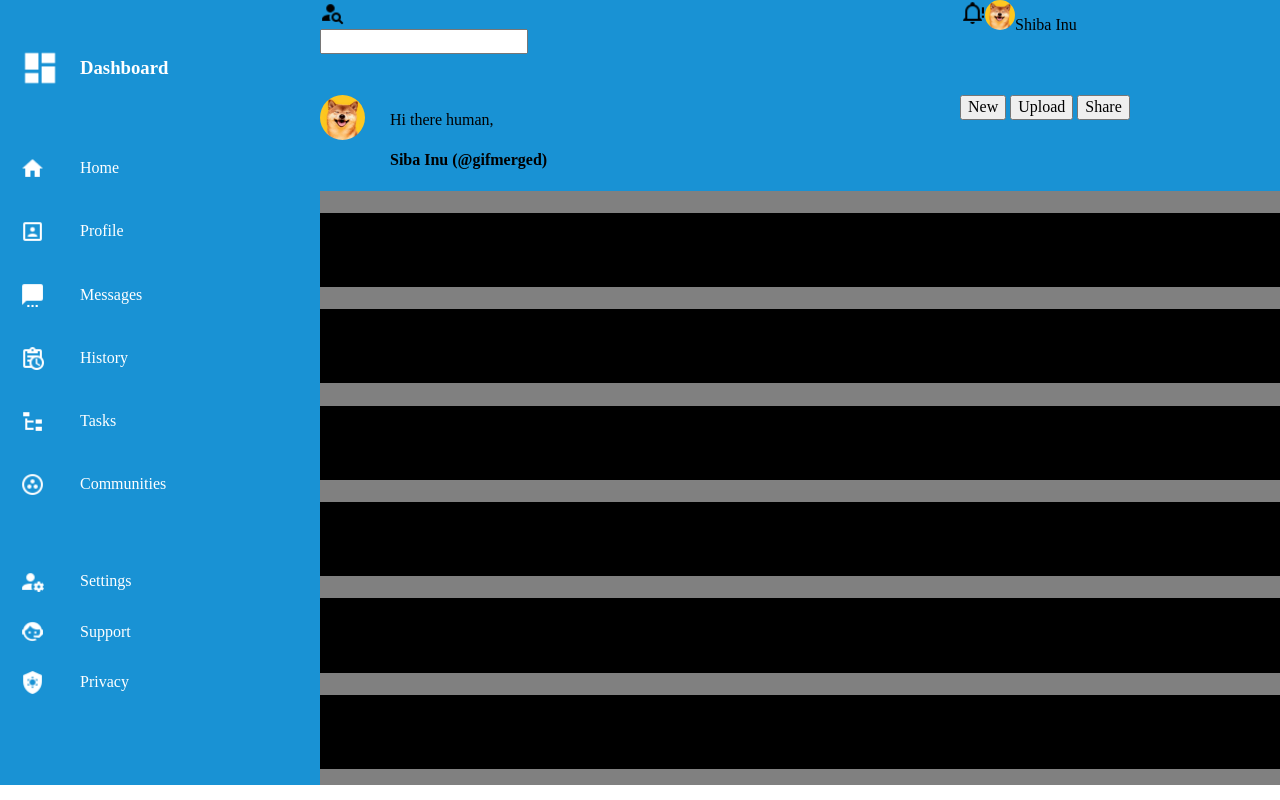
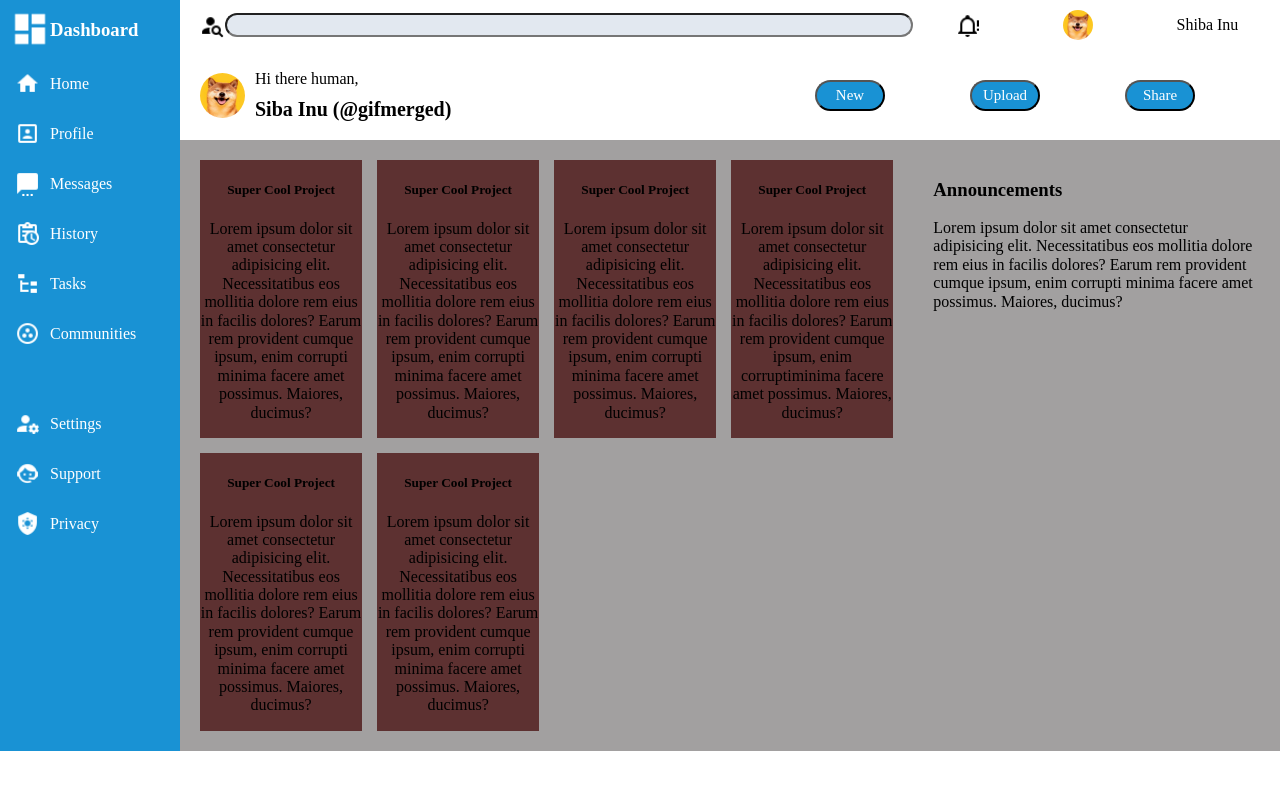
Before and after one commit to codedrian/admin-dashboard-top, a plain HTML site: page index.html in a window 1280 px wide. Drawn offline with Linux system fonts and the light colour scheme.

Commit message:
Modify code structure

```diff
--- a/css/style.css
+++ b/css/style.css
@@ -4,49 +4,52 @@
 }
 .container {
     display: grid;
-    grid-template-columns: repeat(4, 1fr);
     box-sizing: border-box;
+    grid-template-columns: 180px 1fr 1fr 1fr;
+    grid-template-rows: 140px 1fr;
 }
 .sidebar {
 background-color: #1992D4;
 color: #ffffff;
 grid-column: 1;
-grid-row: 1 / span 2;
-display: grid;
-min-width: 190px;
+grid-row: 1 / 3;
 }
 .image-dashboard {
-    display: grid;
-    grid-template-columns: repeat(1, 1fr) repeat(2, 2fr);
+    display: flex;
     align-items: center;
-    margin-left: 20px;
+    justify-content: flex-start;
+    margin-left: 10px;
+
+}
+.image-dashboard > h3{
+    height: fit-content;
 }
 .image-dashboard > img {
     width: 40px;
     height: 40px;
 }
+.sidebar-icon {
+    display: flex;
+    align-items: center;
+    margin-left: 15px;
+    height: 50px;
+}
+.sidebar-icon > p{
+    margin-left: 10px;
+}
 .icon {
     width: 25px;
     height: 25px;
-}
-.sidebar-content1 {
-    display: grid;
-}
-.sidebar-icon {
-    display: grid;
-    grid-template-columns: repeat(1, 1fr) repeat(2, 2fr);
-    align-items: center;
-    margin-left: 20px;
 }
 .sidebar-content2 {
     margin-top: 40px;
 }
 .header {
     grid-column: 2 / 5;
-    background: #1992D4;
+    grid-row: 1;
     display: grid;
     grid-template-rows: repeat(2, 1fr);
-    height: fit-content;
+
 }
 .header-top {
     display: grid;
@@ -55,19 +58,59 @@ min-width: 190px;
 .top-left-header{
     grid-column: 1 / span 2;
     grid-row: 1 ;
+    display: flex;
+    align-items: center;
+    padding-left: 20px;
+
+}
+.top-left-header > form, input{
+width: 100%;
+box-sizing: border-box;
+}
+#search-profile {
+    background-color: #E2E8F0;
+    border-radius: 30px;
+
 }
 .top-right-header {
     grid-column: 3;
     display: flex;
+    align-items: center;
+    justify-content: space-around;
 }
+
 .small-profile {
     width: 30px;
     height: 30px;
     border-radius: 50%;
 }
-.header-bottom {
+.header-bottom{
     display: grid;
-    grid-template-columns: repeat(3, 1fr);
+    grid-template-columns: repeat(2, 1fr);
+    height: 90px;
+}
+.bottom-left-header {
+    grid-column: 1;
+    display: flex;
+    align-items: center;
+    padding: 0px;
+    margin: 0px 0px 0px 20px;
+    box-sizing: border-box;
+    width: 100%;
+
+}
+.greetings-container {
+    height: fit-content;
+    background-color: white;
+}
+.greetings-container > p {
+    width: fit-content;
+    margin: 10px;
+
+}
+.greetings-container > p:last-child {
+    font-size: 20px;
+    font-weight: bold;
 }
 .medium-profile {
     grid-column: 1;
@@ -76,23 +119,39 @@ min-width: 190px;
     height: 45px;
     border-radius: 50%;
 }
-.greetings-container {
-    grid-column: 1;
-    grid-row: 1;
-    margin-left: 70px;
+.button-container {
+    grid-column: 2;
+    display: flex;
+    align-items: center;
+    justify-content: space-evenly;
+    width: 100%;
+
 }
-.greetings-container > p, h4{
-    width: fit-content;
+.button-container  > button {
+    width: 70px;
+    border-radius: 20px;
+    padding: 5px;
+    font-size: 15px;
+    color: #ffffff;
+    background-color: #1992D4;
 }
-.button-container {
-    grid-column: 3;
-    grid-row: 1;
+.button-container  > button:hover {
+    background-color: #0F4C75;
 }
 .main-content {
-    background-color: grey;
-    grid-column: 2 / span 4;
+    background-color: rgb(162, 160, 160);
+    grid-column: 2/4;
+    grid-row: 2;
+    display: grid;
+    grid-template-columns: repeat(auto-fit, minmax(150px, 1fr));
     gap: 15px;
+    padding:20px;
 }
-.card {
-    background-color: black;
+.card{
+    background-color: #5d3131;
+    text-align: center;
 }
+.announcement-container {
+    background-color: rgb(162, 160, 160);
+    padding: 20px;
+}
--- a/index.html
+++ b/index.html
@@ -42,6 +42,7 @@
                     <p>Communities</p>
                 </div>
             </div>
+
             <div class="sidebar-content2">
                 <div class="sidebar-icon">
                     <img class="icon" src="./images/settings.png" alt="Settings icon">
@@ -76,10 +77,12 @@
             </div>
 
             <div class="header-bottom">
-                <img class="medium-profile" src="./images/profile-icon.png" alt="image of you">
-                <div class="greetings-container">
-                    <p>Hi there human,</p>
-                    <h4>Siba Inu (@gifmerged)</h4>
+                <div class="bottom-left-header">
+                    <img class="medium-profile" src="./images/profile-icon.png" alt="image of you">
+                    <div class="greetings-container">
+                        <p>Hi there human,</p>
+                        <p class="username">Siba Inu (@gifmerged)</p>
+                    </div>
                 </div>
                 <div class="button-container">
                     <button>New</button>
@@ -123,6 +126,14 @@
                 dolores? Earum rem provident cumque ipsum, enim corrupti minima facere amet possimus. Maiores, ducimus?</p>
             </div>
         </div>
+
+        <section class="announcement-container">
+            <div>
+                <h3>Announcements</h3>
+                <p>Lorem ipsum dolor sit amet consectetur adipisicing elit. Necessitatibus eos mollitia dolore rem eius in facilis
+                dolores? Earum rem provident cumque ipsum, enim corrupti minima facere amet possimus. Maiores, ducimus?</p>
+            </div>
+        </section>
     </div>
 </body>
 </html>
```
